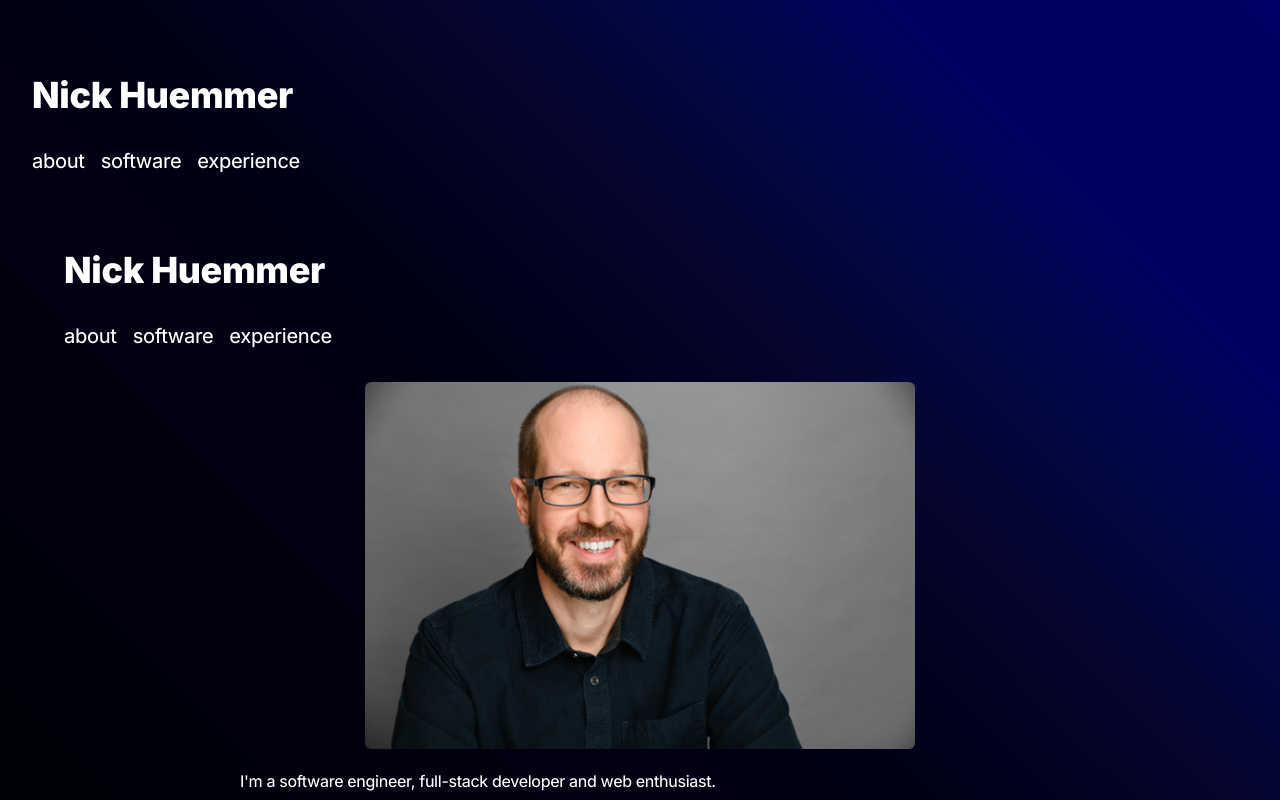
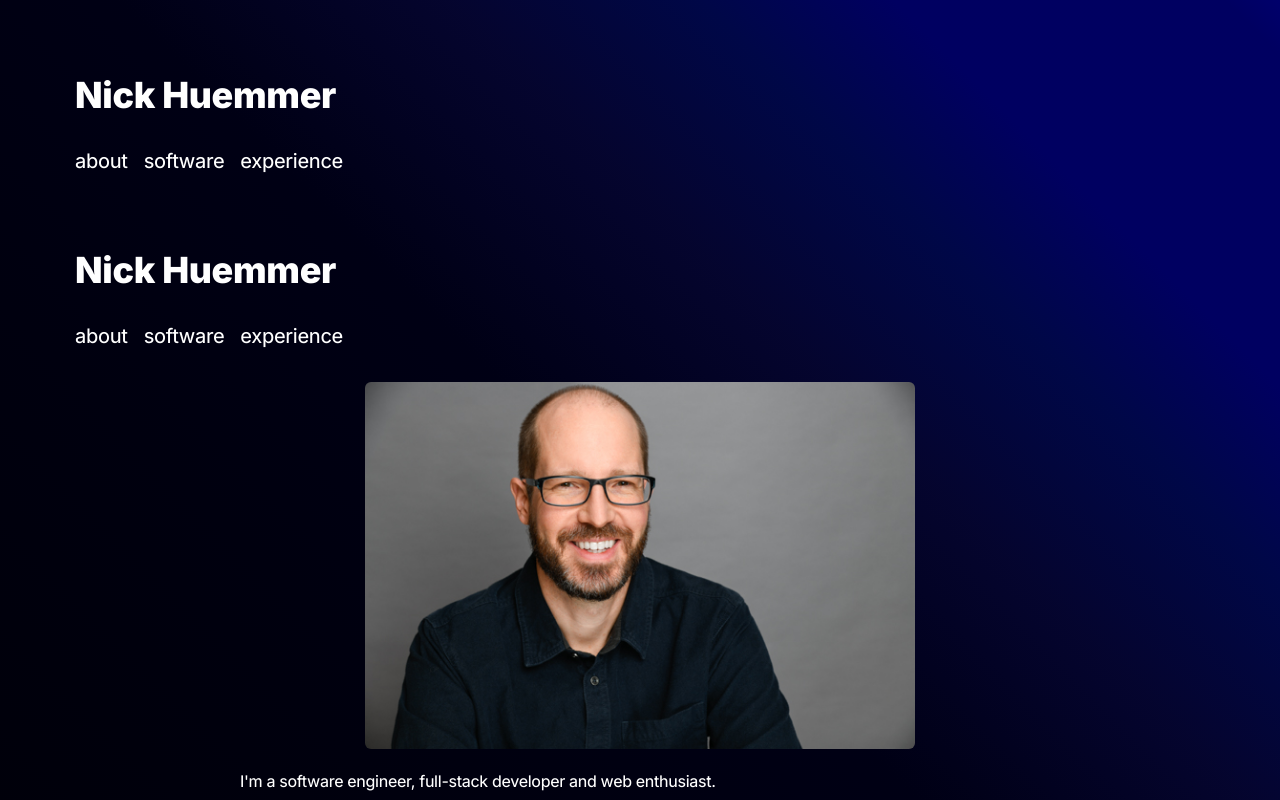
Before and after one commit to ElDuke717/personal-landing, a Next.js app: page / in a window 1280 px wide. Shown: the top 800 px of the page. Built offline with nearby package versions, Linux system fonts and the light colour scheme.

Commit message:
change the format back since heading and navbar were repeating

```diff
--- a/src/app/layout.tsx
+++ b/src/app/layout.tsx
@@ -12,17 +12,20 @@ export const metadata: Metadata = {
   description: "Nick Huemmer is a software engineer.",
 };
 // Children is the content of the page. They must added to the layout.
-export default function RootLayout({ children }: { children: React.ReactNode; }) {
+export default function RootLayout({
+  children,
+}: {
+  children: React.ReactNode;
+}) {
   return (
     <html lang="en">
       <body className={inter.className}>
-        <div className="container mx-auto px-4 sm:px-6 lg:px-8">
-          <h1 className="font-bold text-2xl md:text-4xl mt-[75px]">
+        <h1 className="font-bold text-2xl md:text-4xl mx-[75px] mt-[75px]">
           <a href="/">Nick Huemmer</a>
         </h1>
-          <div className="flex justify-start items-center my-8 text-xl">
+        <div className="flex justify-start items-center ml-[75px] my-8 text-xl">
           <a
-              className="cursor-pointer hover:underline hover:text-[#FFFF00] transition duration-1000"
+            className="cursor-pointer hover:underline hover:text-[#FFFF00] transition duration-1000 "
             href="/"
           >
             about
@@ -41,7 +44,6 @@ export default function RootLayout({ children }: { children: React.ReactNode; })
           </a>
         </div>
         <div>{children}</div>
-        </div>
         <Analytics />
       </body>
     </html>
```
Lines whose indentation alone changed are shown as unchanged.
